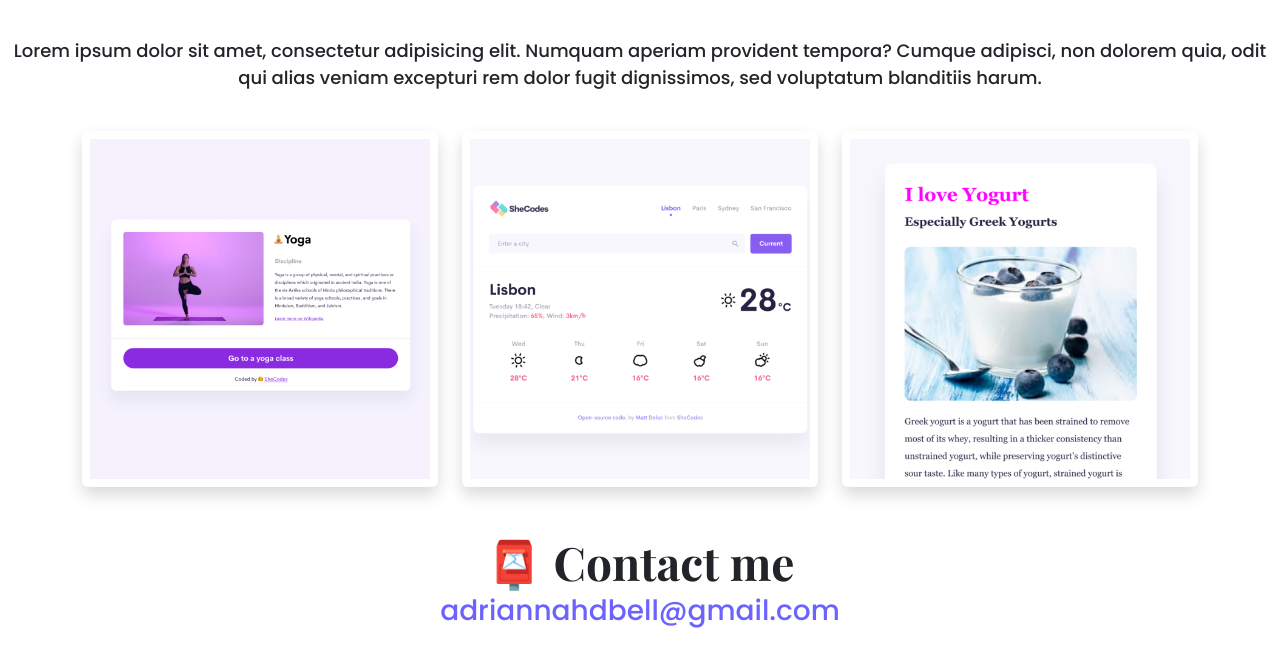
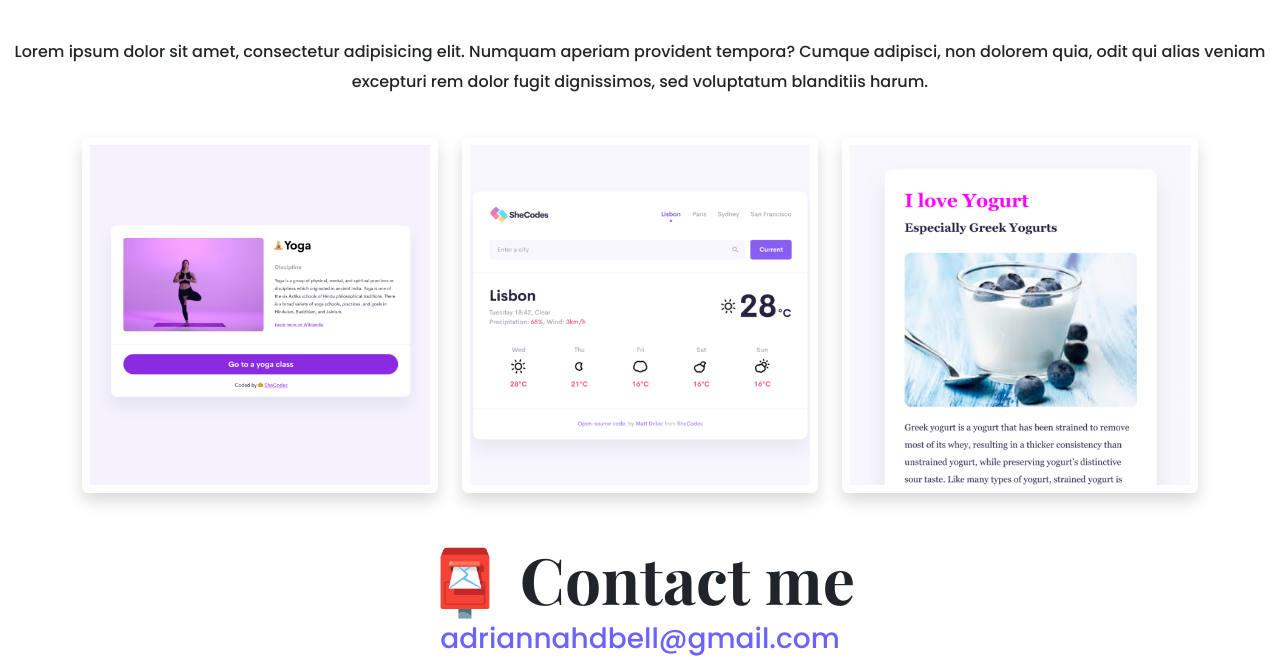
Before and after one commit to thecodedcosmos/web-portfolio, a website: page about.html in a window 1280 px wide. Shown: the part 247-907 px from the top of the page. Before the commit the page ends 879 px from the top, so only its background shows below. Drawn offline with nearby package versions, Linux system fonts and the light colour scheme.

Commit message:
Updated p with class and added css to lighten p.

```diff
--- a/style.css
+++ b/style.css
@@ -26,7 +26,7 @@ h1 {
 }
 
 h2 {
-  font-size: 46px;
+  font-size: 64px;
 }
 
 h3 {
@@ -37,8 +37,8 @@ h3 {
 p {
   font-family: 'Poppins', sans-serif;
   font-weight: normal;
-  font-size: 18px;
-  line-height: 1.5;
+  font-size: 16px;
+  line-height: 30px;
 }
 @media (max-width: 500px) {
   h1 {
```
Also changed, not shown: index.html (+3 -3 lines).
